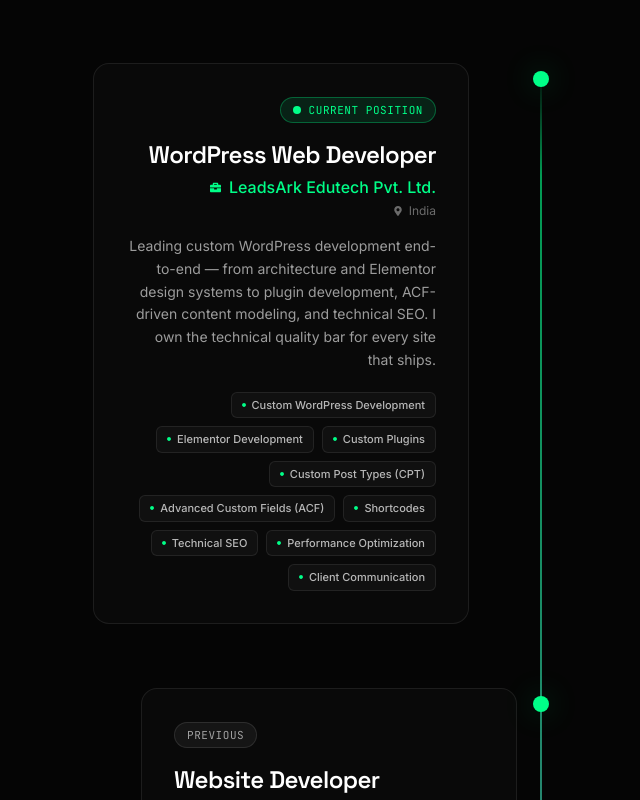
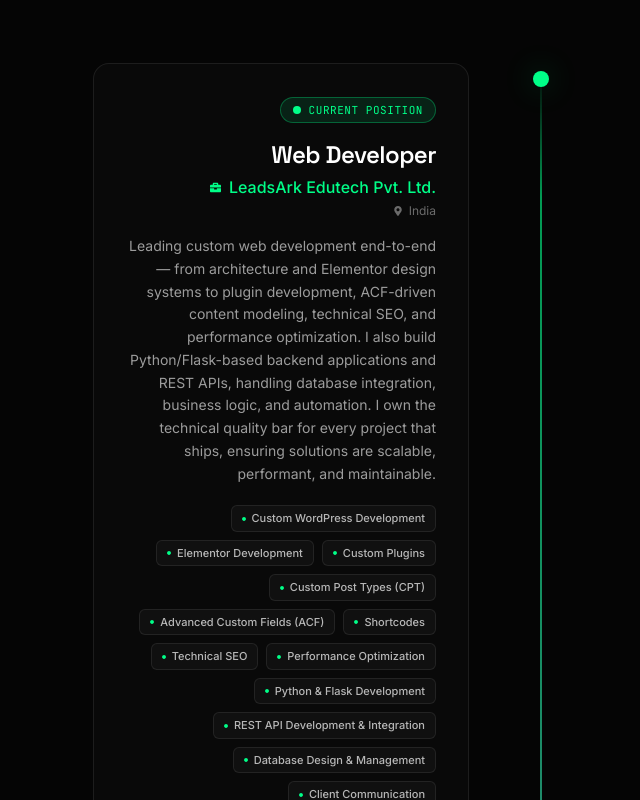
Before and after one commit to kuntal442001/My-Portfolio, a React (Vite) app: page / in a window 1280 px wide. Shown: the part 2140-2940 px from the top of the page, without its empty margins (99-739 px from the left). Built offline with nearby package versions, Linux system fonts and the light colour scheme; no server answers.

Commit message:
content change

```diff
--- a/src/data/content.js
+++ b/src/data/content.js
@@ -35,12 +35,12 @@
   {
     id: 'leadsark',
     company: 'LeadsArk Edutech Pvt. Ltd.',
-    role: 'WordPress Web Developer',
+    role: 'Web Developer',
     period: 'Current Position',
     current: true,
     location: 'India',
     description:
-      'Leading custom WordPress development end-to-end — from architecture and Elementor design systems to plugin development, ACF-driven content modeling, and technical SEO. I own the technical quality bar for every site that ships.',
+      'Leading custom web development end-to-end — from architecture and Elementor design systems to plugin development, ACF-driven content modeling, technical SEO, and performance optimization. I also build Python/Flask-based backend applications and REST APIs, handling database integration, business logic, and automation. I own the technical quality bar for every project that ships, ensuring solutions are scalable, performant, and maintainable.',
     responsibilities: [
       'Custom WordPress Development',
       'Elementor Development',
@@ -50,6 +50,9 @@
       'Shortcodes',
       'Technical SEO',
       'Performance Optimization',
+      'Python & Flask Development',
+      'REST API Development & Integration',
+      'Database Design & Management',
       'Client Communication',
     ],
   },
```
Also changed, not shown: 2 other files (tests, documents, lock files or other folders).
